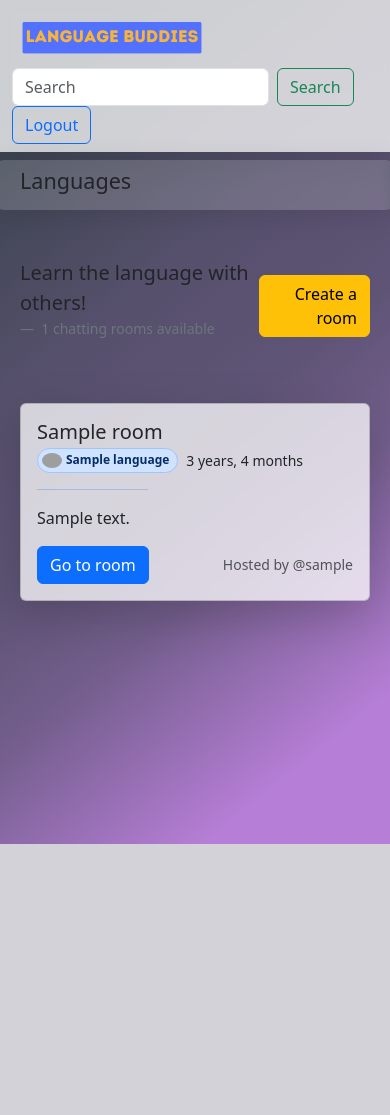
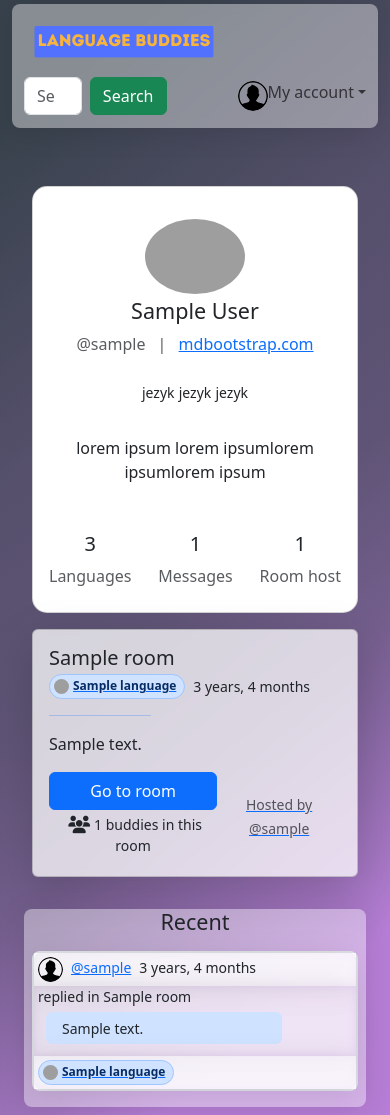
Before and after one commit to sieczkah/LanguageBuddies, a Django app: page /accounts/profile/1 in a window 390 px wide. Before the commit the page ends 844 px from the top, so only its background shows below. Run offline with Django 4.2, Linux system fonts and the light colour scheme; tables that the repository leaves empty hold one stand-in row (values such as "Sample post"); parts of the project's set-up code (start-up, migrations or seed data) failed here and were passed over; some libraries are stand-ins or nearby versions; grey boxes are pictures that could not be loaded.

Commit message:
Added profiles, profile edit form

```diff
--- a/base/models.py
+++ b/base/models.py
@@ -35,6 +35,7 @@ class Message(models.Model):
 
 class Language(models.Model):
     name = models.CharField(max_length=250)
+    alpha_2 = models.CharField(max_length=2, default="PL")
 
     def __str__(self):
         return self.name
--- a/base/templates/base/components/activity_feed.html
+++ b/base/templates/base/components/activity_feed.html
@@ -1,9 +1,45 @@
+{% load static %}
+
+{% if param  == '' or param is None%}
+<h4>Recent</h4>
+{% elif param|first == '@' %}
+<h4>Recent by {{ param }}</h4>
+{% else %}
+<h4>Recent in "{{ param }}"</h4>
+{% endif %}
+
 {% for message in room_messages %}
-{% if message.user != request.user %}
-<div>
-  <a href="{% url 'profile' message.user.id %}">{{ message.user }}</a>
-  <small>{{ message.sent | timesince }}@
-    {{ message.room }}</small>
+<div
+  class="d-flex flex-column recent-card-wrapper border border-2 rounded-3 my-3">
+
+  <!-- ACTIVITY CARD HEADER -->
+  <div class="col-12 d-flex flex-row glass p-1 gap-2 flex-wrap">
+    <img src="{% static 'img/user-profile-icon.svg' %}" class="rounded-circle"
+      height="25" alt="Profilepic" loading="lazy" />
+    <small><a href="{% url 'profile' message.user.id %}"
+        class="link-priamry-subtle">
+        @{{ message.user }}</a></small>
+    <small class="text-end">{{ message.sent | timesince }}</small>
+  </div>
+
+  <!-- ACTIVITY CARD BODY -->
+  <div class="d-flex flex-column p-1 glass-transparent">
+    <small class="text-start lh-1">replied in
+      {{ message.room.name | truncatechars:35 }} </small>
+    <div
+      class="col-9 align-self-start text-start bg-primary-subtle rounded-2 px-3 m-2 text-break">
+      <div class="my-1">
+        <small>
+          {{ message.body | truncatechars:35 }}</small>
+      </div>
+    </div>
+    <a href="{% url 'room' message.room.id %}" class="stretched-link"></a>
+  </div>
+
+  <!-- ACTIVITIY CARD FOOTER -->
+  <div class="d-flex flex-row p-1 glass">
+    {% include '../components/language_badge.html' with language=message.room.language %}
+  </div>
 </div>
-{% endif %}
+
 {% endfor %}
--- /dev/null
+++ b/base/templates/base/components/language_badge.html
@@ -0,0 +1,9 @@
+<a href="{% url 'homepage' %}?q={{ language }}">
+  <span
+    class="badge d-flex align-items-center p-1 pe-2 text-primary-emphasis bg-primary-subtle border border-primary-subtle rounded-pill">
+    <img class="rounded-circle me-1" width="15" height="15"
+      src="https://hatscripts.github.io/circle-flags/flags/{{ language.alpha_2|lower }}.svg"
+      alt="">
+    {{ language|default:"polish" }}
+  </span>
+</a>
--- a/base/templates/base/components/rooms_list.html
+++ b/base/templates/base/components/rooms_list.html
@@ -1,5 +1,8 @@
+{% if rooms.count == 0%}
+<h3 class="text-white">There is no rooms</h3>
+{% else %}
 {% for room in rooms %}
-<div class="col-12 mb-5">
+<div class="col-12 mb-3">
   <div class="card room-card shadow-lg glass">
     <div class="card-body pb-3">
       <!-- CARD HEADER -->
@@ -11,14 +14,9 @@
 
           </div>
           <div class="d-flex align-items-center gap-2 mt-1">
-            <span
-              class="badge d-flex align-items-center p-1 pe-2 text-primary-emphasis bg-primary-subtle border border-primary-subtle rounded-pill">
-              <img class="rounded-circle me-1" width="20" height="15"
-                src="https://hatscripts.github.io/circle-flags/flags/pl.svg"
-                alt="">
-              {{ room.language }}
-            </span>
+            {% include '../components/language_badge.html' with language=room.language %}
             <small class="fw-lighter">{{ room.updated | timesince }}</small>
+
           </div>
         </div>
         <!-- EDIT MENU -->
@@ -45,17 +43,22 @@
         style="height: 1px ;width: 35%; background-color: var(--bs-primary); border: none;">
       <!-- CARD CONTENT -->
       <div class="row">
-        <div class="col-12"></div>
         <div class="col-12 mb-3 text-start">{{ room.description }}</div>
         <div class="col-12 d-flex justify-content-between align-items-center">
-
-          <a href="{% url 'room' room.id %}" class="btn btn-primary">Go
-            to room</a>
-          <small class="text-body-secondary">Hosted by
-            @{{ room.host }}</small>
+          <div class="d-flex flex-column">
+            <a href="{% url 'room' room.id %}" class="btn btn-primary">Go
+              to room</a><small class="fw-lighter my-1"><i
+                class="fa-solid fa-users fa-lg mx-1"></i>{{ room.members.count }}
+              buddies in this
+              room</small>
+          </div>
+          <a href="{% url 'profile' room.host.id %}"><small
+              class="text-body-secondary">Hosted by
+              @{{ room.host }}</small></a>
         </div>
       </div>
     </div>
   </div>
 </div>
 {% endfor %}
+{% endif %}
--- a/base/templates/base/login.html
+++ b/base/templates/base/login.html
@@ -4,7 +4,7 @@
 {% if page == 'login' %}
 <!-- lOGIN FORM -->
 <div
-    class="d-flex flex-column col-10 col-md-8 col-xxl-3 pt-4 px-5 m-auto mt-5 rounded-3 glass">
+    class="d-flex flex-column col-10 col-md-8 col-xxl-4 pt-4 px-5 m-auto mt-5 rounded-3 glass">
     <h3 class="text-center">Good to have you back</h3>
     <h5 class="text-center mb-5">Sign in</h5>
     <form id="form-login" method="POST" action="">
@@ -52,7 +52,7 @@
 {% else %}
 <!-- SIGN UP FORM -->
 <div
-    class="d-flex flex-column col-10 col-md-8 col-xxl-3 pt-5 px-5 m-auto mt-5 rounded-3 glass">
+    class="d-flex flex-column col-10 col-md-8 col-xxl-5 pt-5 px-5 m-auto mt-5 rounded-3 glass">
     <!-- FORM -->
     <form id="form-signup" method="POST" action="">
         {% csrf_token %}
--- a/base/templates/base/profile.html
+++ b/base/templates/base/profile.html
@@ -1,51 +1,58 @@
 {% extends 'main.html' %}
-
+{% load static %}
 {% block content %}
 <div class="container-xxl text-center">
-	<div class="row justify-content-center g-5 p-2">
-		<!-- LEFT NAVBAR -->
-		<div class="col-12 col-md-2 py-2 rounded-3 glass-transparent">
-			<div class="d-flex flex-row flex-md-column flex-wrap">
-				<h4>Languages</h4>
-				{% for language in languages %}
-				<div class="d-block my-md-1 mx-1 mx-md-0">
-					<a href="{% url 'homepage' %}?q={{ language.name }}">
-						<span
-							class="badge align-items-center p-1 pe-2 bg-primary rounded-pill">
-							<img class="rounded-circle me-1" width="15" height="15"
-								src="https://hatscripts.github.io/circle-flags/flags/pl.svg"
-								alt="">
-							{{ language.name }}
-							<span class="vr mx-2"> {{ language.count }} </span>
-						</span></a>
+  <div class="row justify-content-center g-3 p-2">
+    <!-- PROFILE INFO -->
+    <div class="col-12 col-lg-3">
+      <div class="card" style="border-radius: 15px">
+        {% if user == request.user %}
+        <a class="link-success link-offset-2 link-underline-opacity-0 link-underline-opacity-100-hover"
+          href="{% url 'edit-profile' %}">Edit <i
+            class="fa-solid fa-pen-to-square fa-sm"></i> </a>
+        {% endif %}
+        <div class="card-body text-center">
+          <div class="mt-3 mb-1">
+            <img src="https://api.multiavatar.com/7056b4749a70aaf870.svg"
+              class="rounded-circle img-fluid" style="width: 100px" />
           </div>
-				{% endfor %}
+          <h4 class="mb-2">{{ fullname }}</h4>
+          <p class="text-muted mb-4">
+            @{{ user.username }} <span class="mx-2">|</span>
+            <a href="#!">mdbootstrap.com</a>
+          </p>
+          <div class="mb-4 pb-2">
+            <small>jezyk</small>
+            <small>jezyk</small>
+            <small>jezyk</small>
+          </div>
+          <p>lorem ipsum lorem ipsumlorem ipsumlorem ipsum</p>
+          <div class="d-flex justify-content-between text-center mt-5 mb-2">
+            <div>
+              <p class="mb-2 h5">3</p>
+              <p class="text-muted mb-0">Languages</p>
+            </div>
+            <div class="px-3">
+              <p class="mb-2 h5">{{ room_messages.count }}</p>
+              <p class="text-muted mb-0">Messages</p>
+            </div>
+            <div>
+              <p class="mb-2 h5">{{ rooms.count }}</p>
+              <p class="text-muted mb-0">Room host</p>
             </div>
           </div>
+        </div>
+      </div>
+
+
+    </div>
     <!-- MAIN BODY -->
-		<div class="col-12 col-md-7">
-			<div class="row">
-				<div
-					class="col-12 mb-5 d-flex justify-content-between align-items-center">
-					<div class="text-start">
-						<figure>
-							<blockquote class="blockquote">
-								<p>Learn the language with others!</p>
-							</blockquote>
-							<figcaption class="blockquote-footer">
-								{{ rooms.count }} chatting rooms available
-							</figcaption>
-						</figure>
-					</div>
-					<a href="{% url 'create-room'%}"
-						class="btn btn-warning text-end">Create a room</a>
-				</div>
+    <div class="col-12 col-md-8 col-lg-6">
       <!-- ROOM CARDS -->
       {% include 'base/components/rooms_list.html' %}
     </div>
-		</div>
     <!-- RIGHT ACTIVITY FEED BAR -->
-		<div class="col-12 col-md-3 rounded-3 glass-transparent">
+    <div class="col-12 col-md-4 col-lg-3 rounded-3 glass-transparent">
       {% include 'base/components/activity_feed.html' %}
     </div>
   </div>
--- a/base/templates/base/room_form.html
+++ b/base/templates/base/room_form.html
@@ -2,7 +2,7 @@
 {% block content %}
 
 <div
-    class="d-flex flex-column col-10 col-md-8 col-xxl-3 pt-5 px-5 m-auto mt-5 rounded-3 glass">
+    class="d-flex flex-column col-10 col-md-8 col-xxl-5 pt-5 px-5 m-auto mt-5 rounded-3 glass">
     <form id="form-room" action="" method="POST">
         {% csrf_token %}
         <div class="form-outline mb-4">
--- a/base/urls.py
+++ b/base/urls.py
@@ -7,9 +7,10 @@ urlpatterns = [
     path("room/<str:id>/", views.room, name="room"),
     #
     path("accounts/login/", views.login_view, name="login"),
-    path("accounts/register/", views.regitser_view, name="register"),
+    path("accounts/register/", views.register_view, name="register"),
     path("accounts/logout/", views.logout_view, name="logout"),
     path("accounts/profile/<str:id>", views.profile_view, name="profile"),
+    path("accounts/edit-profile/", views.edit_profile_view, name="edit-profile"),
     #
     path("create-room/", views.create_room, name="create-room"),
     path("update-room/<str:id>/", views.update_room, name="update-room"),
--- a/base/views.py
+++ b/base/views.py
@@ -7,7 +7,7 @@ from django.db.models import Q
 from django.http import HttpResponse
 from django.shortcuts import redirect, render
 
-from .forms import RoomEditForm, RoomForm
+from .forms import RoomEditForm, RoomForm, UserForm
 from .models import Language, Message, Room
 
 
@@ -15,7 +15,7 @@ def login_view(request):
     # Page name to handle the login/register template
     page = "login"
 
-    # Avoiding log in users accesing /accounts/login/ page via url
+    # Avoiding log in users accessing /accounts/login/ page via url
     if request.user.is_authenticated:
         return redirect("homepage")
 
@@ -43,7 +43,7 @@ def logout_view(request):
     return redirect("homepage")
 
 
-def regitser_view(request):
+def register_view(request):
     form = UserCreationForm()
     if request.method == "POST":
         form = UserCreationForm(request.POST)
@@ -60,19 +60,30 @@ def regitser_view(request):
 
 def home(request):
     q = request.GET.get("q", default="")
-    room_messages = Message.objects.filter(Q(room__language__name__icontains=q))
+    total_room_count = Room.objects.all().count()
+
     if q.startswith("@"):
-        q = q[1:]
-        rooms = Room.objects.filter(host__username__icontains=q)
+        lookup_user = q[1:]
+        rooms = Room.objects.filter(host__username__icontains=lookup_user)
+        room_messages = Message.objects.filter(Q(user__username__icontains=lookup_user))
 
     else:
         rooms = Room.objects.filter(
             Q(language__name__icontains=q) | Q(name__icontains=q)
         )
+        room_messages = Message.objects.filter(
+            Q(room__language__name__icontains=q) | Q(room__name__icontains=q)
+        )
 
     languages = Language.objects.all()
 
-    context = {"rooms": rooms, "languages": languages, "room_messages": room_messages}
+    context = {
+        "rooms": rooms,
+        "languages": languages,
+        "room_messages": room_messages,
+        "total_room_count": total_room_count,
+        "param": q,
+    }
     return render(request, "base/home.html", context)
 
 
@@ -97,11 +108,32 @@ def room(request, id):
 
 def profile_view(request, id):
     user = User.objects.get(id=id)
-    # languages =
+    fullname = user.get_full_name()
     rooms = user.room_set.all()
+    room_messages = user.message_set.all()
 
-    context = {"user": user, "rooms": rooms}
+    context = {
+        "user": user,
+        "rooms": rooms,
+        "room_messages": room_messages,
+        "fullname": fullname,
+    }
     return render(request, "base/profile.html", context)
+
+
+@login_required
+def edit_profile_view(request):
+    user = request.user
+    form = UserForm(instance=user)
+
+    if request.method == "POST":
+        form = UserForm(request.POST, instance=user)
+        if form.is_valid():
+            form.save()
+            return redirect("profile", id=user.id)
+
+    context = {"form": form}
+    return render(request, "base/edit_profile.html", context)
 
 
 @login_required
@@ -112,7 +144,9 @@ def create_room(request):
         form = RoomForm(request.POST)
 
         if form.is_valid():
-            form.save()
+            room = form.save(commit=False)
+            room.host = request.user
+            room.save()
             return redirect("homepage")
 
     context = {"form": form}
--- a/static/main.css
+++ b/static/main.css
@@ -6,10 +6,16 @@
 }
 
 .glass-transparent {
-    background: rgba(255, 255, 255, 0.164);
+    background: rgba(255, 255, 255, 0.4);
     box-shadow: 0 4px 30px rgba(0, 0, 0, 0.1);
     backdrop-filter: blur(4.7px);
     -webkit-backdrop-filter: blur(4.7px);
+}
+
+.profile-info {
+    background: rgb(34, 193, 195);
+    background: linear-gradient(32deg, rgba(34, 193, 195, 1) 0%, rgba(253, 187, 45, 1) 100%);
+
 }
 
 body {
--- a/templates/main.html
+++ b/templates/main.html
@@ -22,9 +22,10 @@
 
   <script src="https://kit.fontawesome.com/b9b4781349.js"
     crossorigin="anonymous"></script>
-  <section class="navigation">{% include 'navbar.html' %}</section>
+  <section class="navigation container mt-1">{% include 'navbar.html' %}
+  </section>
   <!-- Page content -->
-  <section class="page-content d-flex">
+  <section class="page-content container rounded-3" style="margin-top: 50px;">
     {% block content %}
 
     {% endblock content %}
--- a/templates/navbar.html
+++ b/templates/navbar.html
@@ -1,28 +1,53 @@
 {% load static %}
-<nav class="navbar glass">
-    <div class="container d-flex ">
+<!-- Navbar -->
+<nav class="navbar navbar-expand-lg glass-transparent rounded-3">
+  <!-- Container wrapper -->
+  <div class="container-fluid justify-content-start">
+    <!-- LOGO HOMEPAGE -->
     <a class="navbar-brand" href="{% url 'homepage' %}">
-            <img src="{% static 'img/logo1.svg' %}" alt="Language Buddies"
-                width="200" height="50">
-        </a>
-        <form class="d-flex" role="search" action="{% url 'homepage' %}"
-            method="GET">
+      <img src="{% static 'img/logo1.svg' %}" alt="Language Buddies" width="200"
+        height="50"></a>
+    <!-- Search bar -->
+    <form class="col-5 d-flex flex-row" role="search"
+      action="{% url 'homepage' %}" method="GET">
       <input class="form-control me-2" type="search" placeholder="Search"
         aria-label="Search" name="q">
-            <button class="btn btn-outline-success"
-                type="submit">Search</button>
+      <button class="btn btn-success" type="submit">Search</button>
     </form>
+    <!-- Right elements -->
+    <div class="d-flex flex-row align-items-center ms-auto">
       {% if user.is_authenticated %}
-        <a class="nav-link" href="{% url 'logout' %}">
-            <button class="btn btn-outline-primary">Logout</button>
+      <img src="{% static 'img/user-profile-icon.svg' %}" class="rounded-circle"
+        height="30" alt="Profilepic" loading="lazy" />
+      <ul class="navbar-nav me-auto mb-2 mb-lg-0">
+
+        <li class="nav-item dropdown">
+          <a class="nav-link dropdown-toggle" href="#" data-bs-toggle="dropdown"
+            aria-expanded="false">My account</a>
+          <ul class="dropdown-menu">
+            <li><a class="dropdown-item"
+                href="{% url 'profile' request.user.id %}">My profile</a>
+            </li>
+            <li><a class="dropdown-item" href="{% url 'edit-profile' %}">Edit
+                profile</a>
+            </li>
+            <li>
+              <a class="dropdown-item link-danger" href="{% url 'logout' %}">
+                Logout
               </a>
+            </li>
+          </ul>
+        </li>
 
         {% else %}
         <a class="nav-link" href="{% url 'login' %}">
-            <button class="btn btn-outline-primary">Log in</button>
+          <button class="btn btn-primary">Log in</button>
         </a>
         {% endif %}
-
-
+      </ul>
     </div>
+    <!-- Right elements -->
+  </div>
+  <!-- Container wrapper -->
 </nav>
+<!-- Navbar -->
```
Also changed, not shown: base/forms.py (+16 -0 lines), base/templates/base/edit_profile.html (added, +48 -0 lines), base/templates/base/home.html (+38 -20 lines), base/templates/base/room.html (+11 -6 lines), base/migrations/0004_alter_message_options_language_alpha_2.py (added), static/img/earth-icon.svg (added), static/img/user-profile-icon.svg (added), 1 other file. Lines whose indentation alone changed are shown as unchanged.
